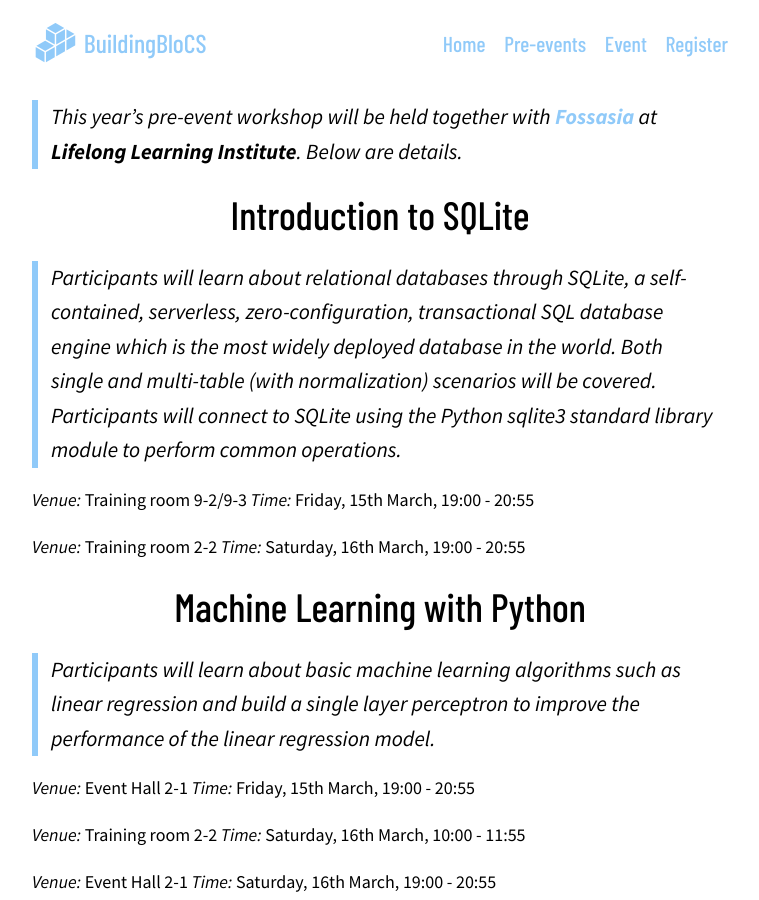
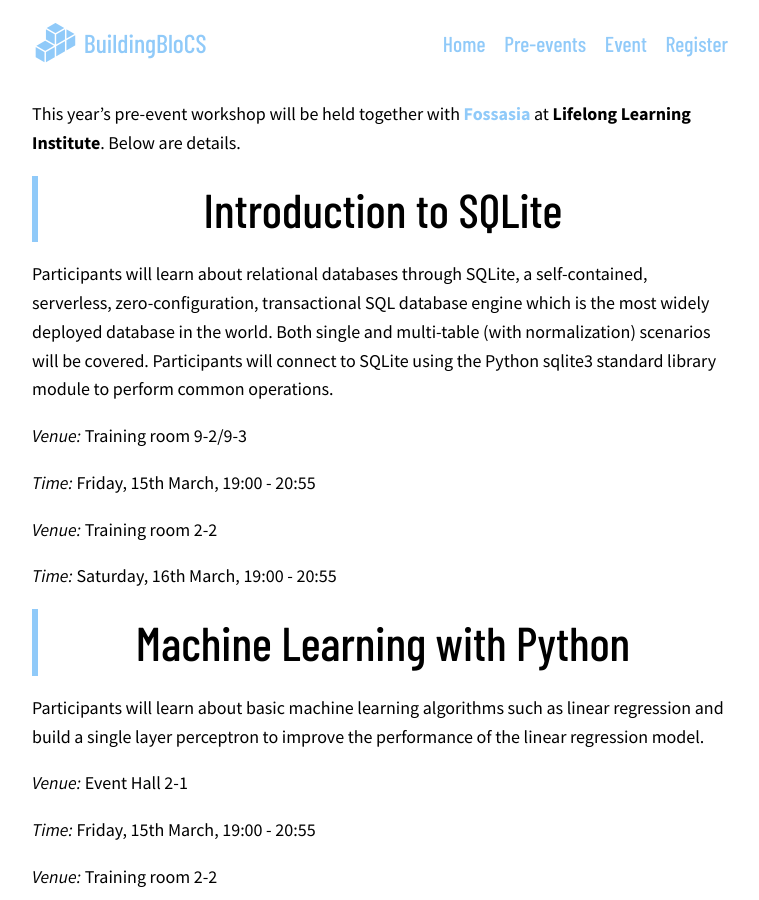
Before and after one commit to buildingblocs/2019, a Jekyll site: the page built from pre-event/workshop/index.md, in a window 1280 px wide and 900 px high. Shown: the whole window, without its empty margins (260-1019 px from the left). Built offline with Jekyll 4.4.1, drawn with Linux system fonts in a browser that asks for light colours; some web fonts are replaced.

```diff
--- a/pre-event/workshop/index.md
+++ b/pre-event/workshop/index.md
@@ -49,61 +49,71 @@ This week, we combine what we learn in the previous 2 weeks, and learn how to di
 *Q&A Date:* 27 May (Sunday), 2pm-5pm
 If the demand is high, we will also open up a final consultation session to answer any questions you have for the actual competiton on 1 June!
 --->
->This year's pre-event workshop will be held together with **[Fossasia](https://2019.fossasia.org/)** at **Lifelong Learning Institute**. Below are details.
+This year's pre-event workshop will be held together with **[Fossasia](https://2019.fossasia.org/)** at **Lifelong Learning Institute**. Below are details.
 
-# Introduction to SQLite
+># Introduction to SQLite
 
->Participants will learn about relational databases through SQLite, a self-contained, serverless, zero-configuration, transactional SQL database engine which is the most widely deployed database in the world. Both single and multi-table (with normalization) scenarios will be covered. Participants will connect to SQLite using the Python sqlite3 standard library module to perform common operations.
+Participants will learn about relational databases through SQLite, a self-contained, serverless, zero-configuration, transactional SQL database engine which is the most widely deployed database in the world. Both single and multi-table (with normalization) scenarios will be covered. Participants will connect to SQLite using the Python sqlite3 standard library module to perform common operations.
 
 *Venue:* Training room 9-2/9-3
+
 *Time:* Friday, 15th March, 19:00 - 20:55
 
 *Venue:* Training room 2-2
+
 *Time:* Saturday, 16th March, 19:00 - 20:55
 
 
-# Machine Learning with Python
+># Machine Learning with Python
 
->Participants will learn about basic machine learning algorithms such as linear regression and build a single layer perceptron to improve the performance of the linear regression model.
+Participants will learn about basic machine learning algorithms such as linear regression and build a single layer perceptron to improve the performance of the linear regression model.
 
 *Venue:* Event Hall 2-1
+
 *Time:* Friday, 15th March, 19:00 - 20:55
 
 
 *Venue:* Training room 2-2
+
 *Time:* Saturday, 16th March, 10:00 - 11:55
 
 
 *Venue:* Event Hall 2-1
+
 *Time:* Saturday, 16th March, 19:00 - 20:55
 
 
-# Introduction to Python
+># Introduction to Python
 
->Participants will learn how Python can be used to automate common tasks and program a simple text-based game. We will cover data types, conditionals, loops, data structures and functions.
+Participants will learn how Python can be used to automate common tasks and program a simple text-based game. We will cover data types, conditionals, loops, data structures and functions.
 
 *Venue:* Theatre Lounge
+
 *Time:* Friday, 15th March, 19:00 - 20:55
 
 
 *Venue:* Theatre Lounge
+
 *Time:* Saturday, 16th March, 19:00 - 20:55
 
 
-# Introduction to VueJS
+># Introduction to VueJS
 
->Participants will learn about VueJS, a progressive JavaScript framework for creating user interfaces. They will build a simpe SPA (Single Page Application) by applying VueJS's core concepts.
+Participants will learn about VueJS, a progressive JavaScript framework for creating user interfaces. They will build a simpe SPA (Single Page Application) by applying VueJS's core concepts.
 
 *Venue:* Training room 2-1
+
 *Time:* Friday, 15th March, 19:00 - 20:55
 
 
-# Introduction to MongoDB
+># Introduction to MongoDB
 
->Participants will learn about MongoDB, a cross platform document-oriented NoSQL database system. They will connect to MongoDB using the PyMongo API to perform common operations.
+Participants will learn about MongoDB, a cross platform document-oriented NoSQL database system. They will connect to MongoDB using the PyMongo API to perform common operations.
 
 *Venue:* Training room 9-1
+
 *Time:* Friday, 15th March, 19:00 - 20:55
 
 *Venue:* Training room 2-1
+
 *Time:* Saturday, 16th March, 19:00 - 20:55
```
